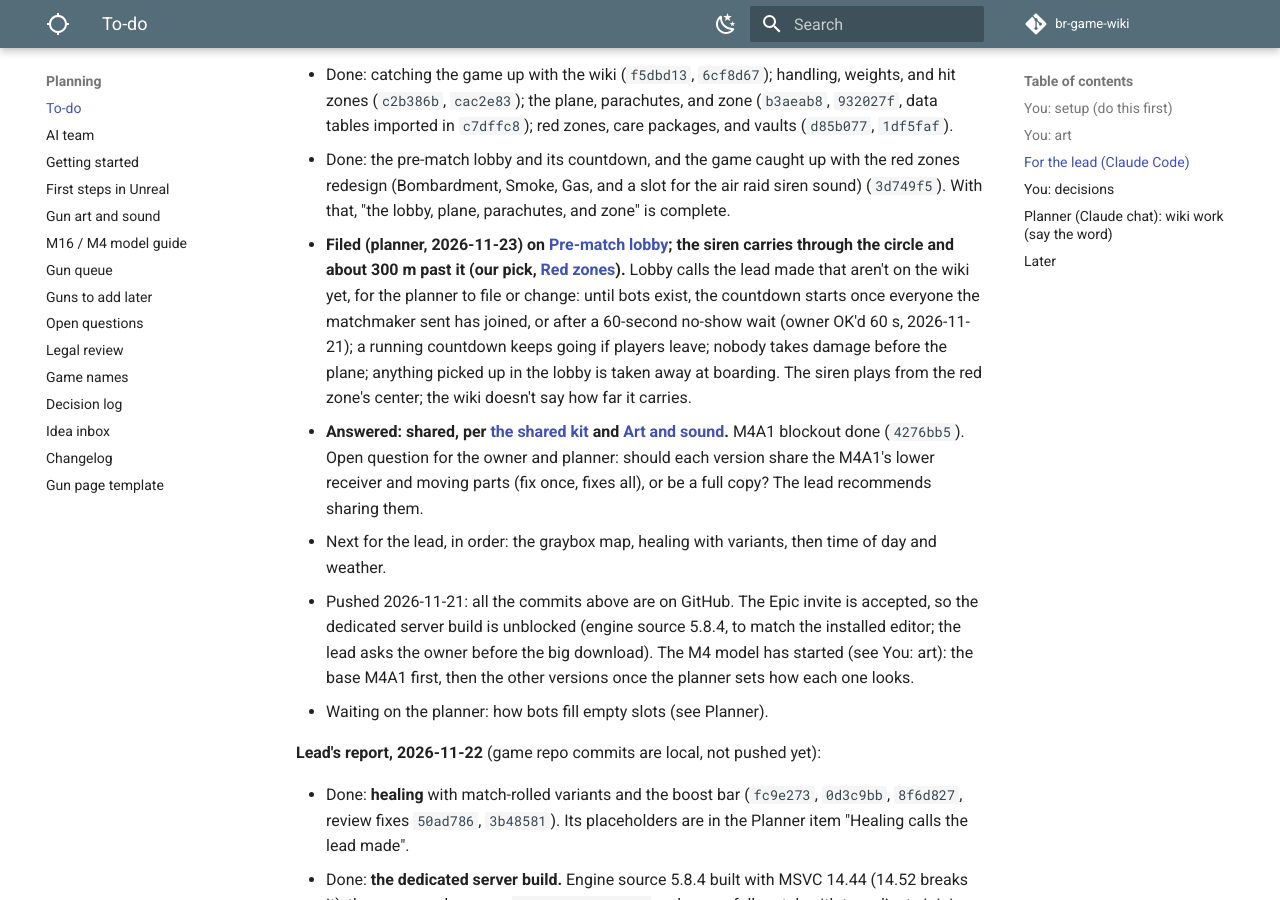
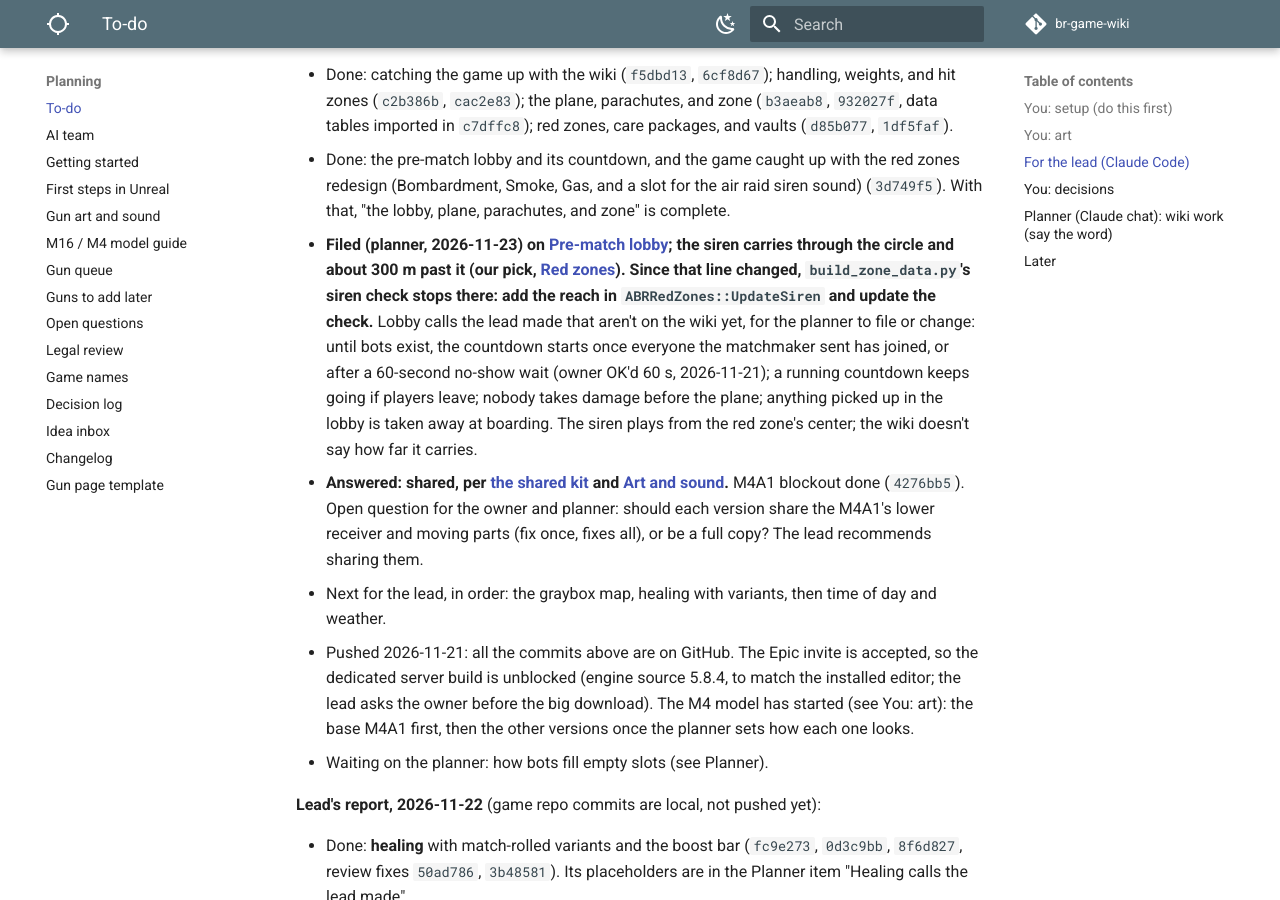
Before and after one commit to DerrickSpartan1/br-game-wiki, an MkDocs documentation site: the page built from docs/planning/to-do.md, in a window 1280 px wide and 900 px high, scrolled down 1283 px. Built offline with MkDocs 1.6.1 and Material for MkDocs 9.7.7, drawn with Linux system fonts in a browser that asks for light colours; comment, search, counter and statistics services are not loaded.

Commit message:
Note the siren check for the lead
Co-Authored-By: Claude Opus 5.5 <noreply@anthropic.com>
Claude-Session: https://claude.ai/code/session_01LAp2s4euUjj6HZthupXLj4

```diff
--- a/docs/planning/to-do.md
+++ b/docs/planning/to-do.md
@@ -30,7 +30,7 @@ When you tell the lead "check the planner's list," it works through this section
 
 - Done: catching the game up with the wiki (`f5dbd13`, `6cf8d67`); handling, weights, and hit zones (`c2b386b`, `cac2e83`); the plane, parachutes, and zone (`b3aeab8`, `932027f`, data tables imported in `c7dffc8`); red zones, care packages, and vaults (`d85b077`, `1df5faf`).
 - Done: the pre-match lobby and its countdown, and the game caught up with the red zones redesign (Bombardment, Smoke, Gas, and a slot for the air raid siren sound) (`3d749f5`). With that, "the lobby, plane, parachutes, and zone" is complete.
-- **Filed (planner, 2026-11-23) on [Pre-match lobby](../systems/match-flow.md#pre-match-lobby); the siren carries through the circle and about 300 m past it (our pick, [Red zones](../systems/match-flow.md#red-zones)).** Lobby calls the lead made that aren't on the wiki yet, for the planner to file or change: until bots exist, the countdown starts once everyone the matchmaker sent has joined, or after a 60-second no-show wait (owner OK'd 60 s, 2026-11-21); a running countdown keeps going if players leave; nobody takes damage before the plane; anything picked up in the lobby is taken away at boarding. The siren plays from the red zone's center; the wiki doesn't say how far it carries.
+- **Filed (planner, 2026-11-23) on [Pre-match lobby](../systems/match-flow.md#pre-match-lobby); the siren carries through the circle and about 300 m past it (our pick, [Red zones](../systems/match-flow.md#red-zones)). Since that line changed, `build_zone_data.py`'s siren check stops there: add the reach in `ABRRedZones::UpdateSiren` and update the check.** Lobby calls the lead made that aren't on the wiki yet, for the planner to file or change: until bots exist, the countdown starts once everyone the matchmaker sent has joined, or after a 60-second no-show wait (owner OK'd 60 s, 2026-11-21); a running countdown keeps going if players leave; nobody takes damage before the plane; anything picked up in the lobby is taken away at boarding. The siren plays from the red zone's center; the wiki doesn't say how far it carries.
 - **Answered: shared, per [the shared kit](m16-m4-model.md) and [Art and sound](art-and-sound.md).** M4A1 blockout done (`4276bb5`). Open question for the owner and planner: should each version share the M4A1's lower receiver and moving parts (fix once, fixes all), or be a full copy? The lead recommends sharing them.
 - Next for the lead, in order: the graybox map, healing with variants, then time of day and weather.
 - Pushed 2026-11-21: all the commits above are on GitHub. The Epic invite is accepted, so the dedicated server build is unblocked (engine source 5.8.4, to match the installed editor; the lead asks the owner before the big download). The M4 model has started (see You: art): the base M4A1 first, then the other versions once the planner sets how each one looks.
```
